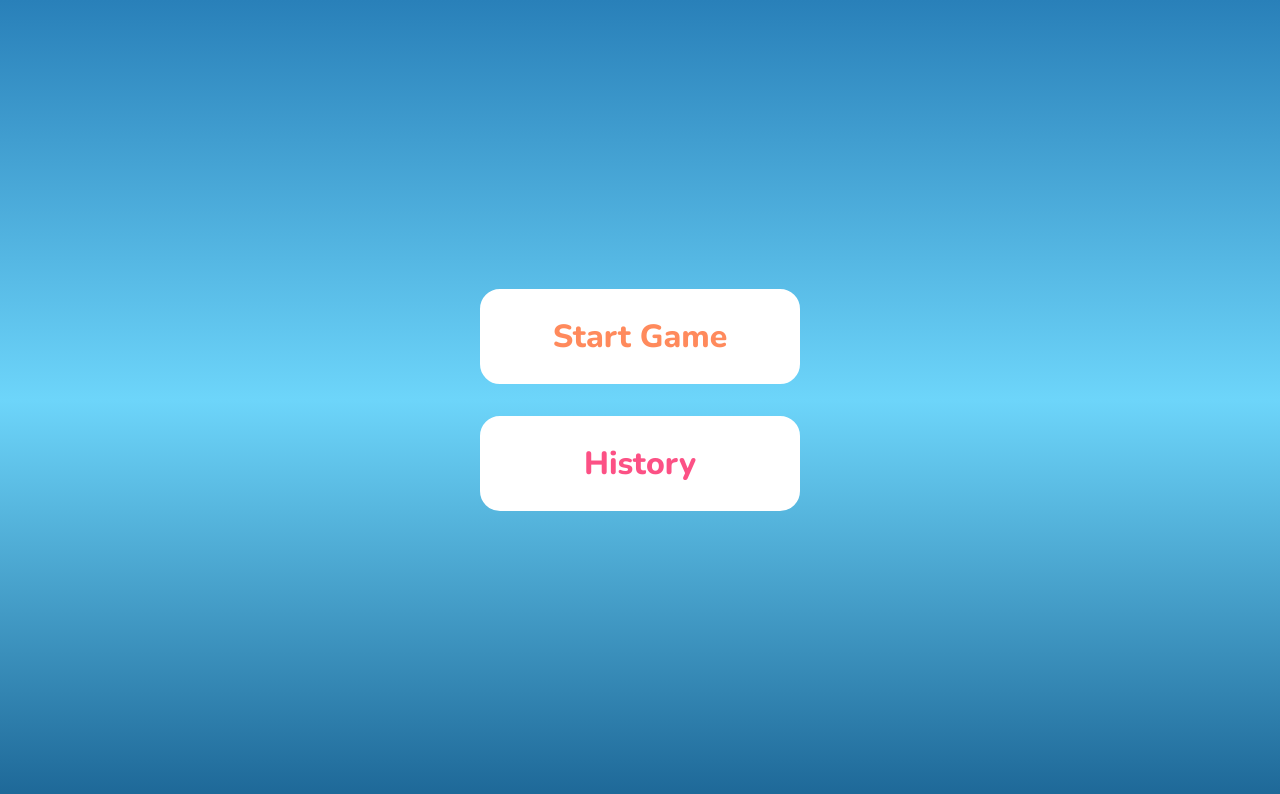
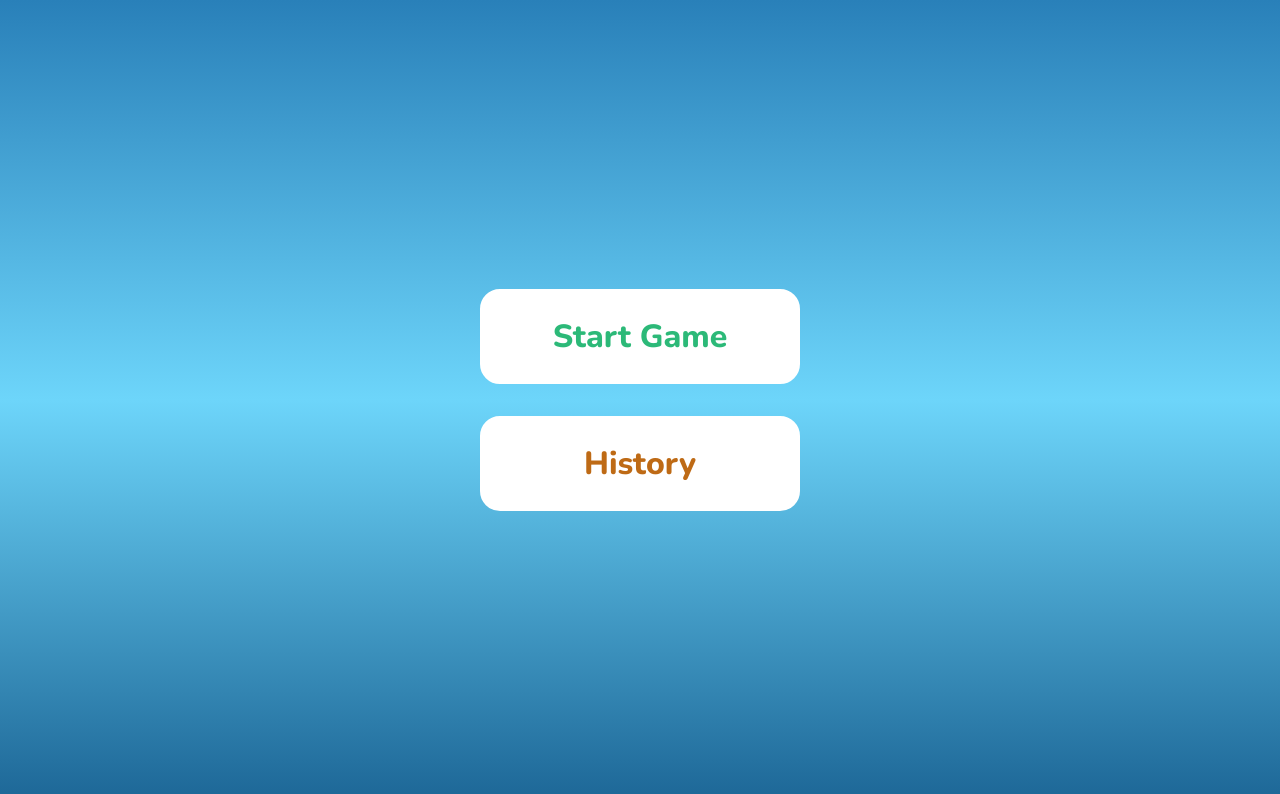
Before and after one commit to PawaOx4th/xo-pawaox4th-4x4, a Vue app: page /home in a window 1280 px wide. Shown: the top 794 px of the page. Built offline with nearby package versions, Linux system fonts and the light colour scheme.

Commit message:
Chang Color Button

```diff
--- a/src/views/Home.vue
+++ b/src/views/Home.vue
@@ -70,22 +70,22 @@ export default {
 
   .page-game {
     // border: 5px solid #c389fa;
-    color: #ff8a5c;
+    color: #2cb978;
   }
 
   .page-game:hover {
-    background: #ff8a5c;
+    background: #2cb978;
     border: none;
     width: 10.5em;
     color: #fff;
   }
 
   .page-history {
-    color: #fc5185;
+    color: #be6a15;
   }
 
   .page-history:hover {
-    background: #fc5185;
+    background: #be6a15;
     border: none;
     width: 10.5em;
     color: #fff;
```
